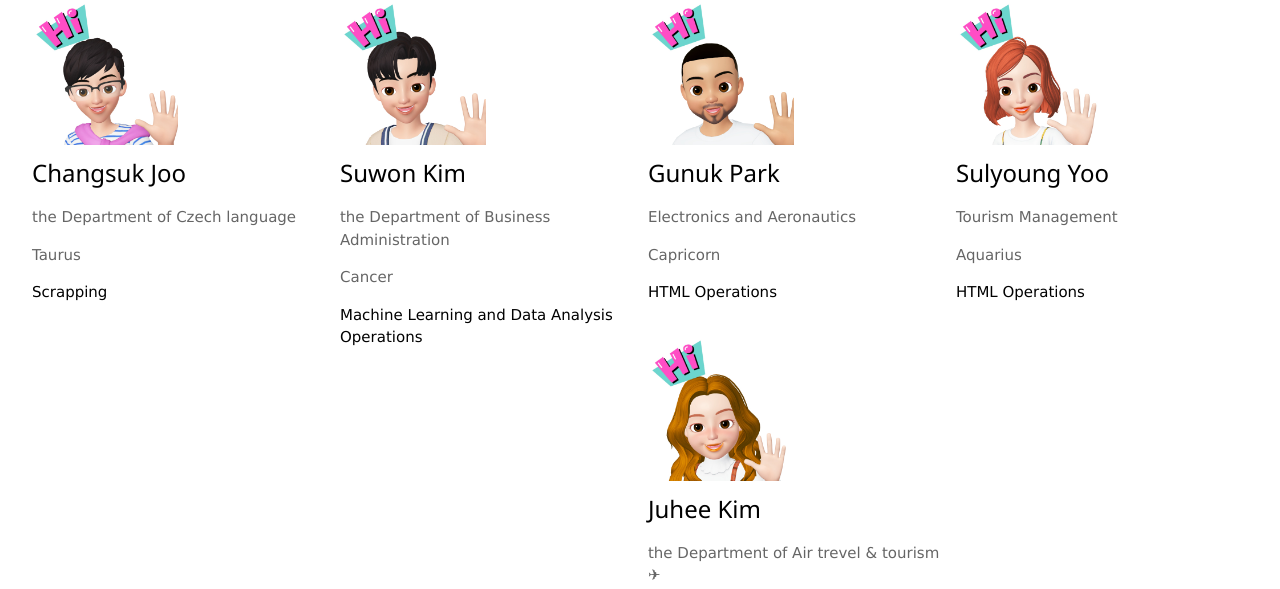
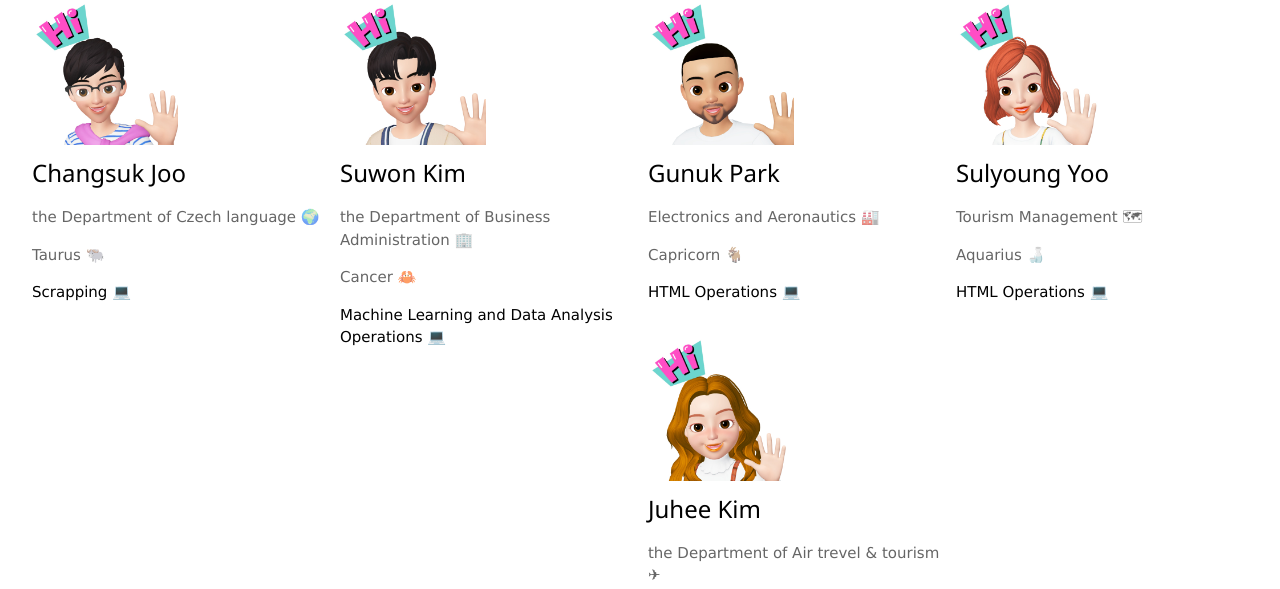
Before and after one commit to victoria2012/Multi_A_2Team, a Django app: page /tjuhee/test in a window 1280 px wide. Shown: the part 1132-1721 px from the top of the page. Run offline with Django 3.2, Linux system fonts and the light colour scheme.

Commit message:
박건욱 이모티콘 수정

```diff
--- a/templates/tjuhee/test.html
+++ b/templates/tjuhee/test.html
@@ -50,12 +50,12 @@
       <div class="w3-col l3 m6 w3-margin-bottom">
         <a><img src="/static/img/주창석.jpg" alt="주창석" style="width:50%"></a>
         <div class="w3-display-middle w3-display-hover">
-          <button class="w3-button w3-black">체코어전공 황소자리</button>
+          <button class="w3-button w3-black">주창석</button>
           </div>
         <h3>Changsuk Joo</h3>
-        <p class="w3-opacity">the Department of Czech language</p>
-        <p class="w3-opacity">Taurus</p>
-        <p>Scrapping</p>
+        <p class="w3-opacity">the Department of Czech language &#127757;</p>
+        <p class="w3-opacity">Taurus &#128003;</p>
+        <p>Scrapping &#128187;</p>
       </div>
 
       <div class="w3-col l3 m6 w3-margin-bottom">
@@ -64,9 +64,9 @@
           <button class="w3-button w3-black">김수원</button>
           </div>
         <h3>Suwon Kim</h3>
-        <p class="w3-opacity">the Department of Business Administration</p>
-        <p class="w3-opacity">Cancer</p>
-        <p>Machine Learning and Data Analysis Operations</p>
+        <p class="w3-opacity">the Department of Business Administration &#127970;</p>
+        <p class="w3-opacity">Cancer &#129408;</p>
+        <p>Machine Learning and Data Analysis Operations &#128187;</p>
       </div>
 
       <div class="w3-col l3 m6 w3-margin-bottom">
@@ -75,9 +75,9 @@
           <button class="w3-button w3-black">박건욱</button>
           </div>
         <h3>Gunuk Park</h3>
-        <p class="w3-opacity">Electronics and Aeronautics</p>
-        <p class="w3-opacity">Capricorn</p>
-        <p>HTML Operations</p>
+        <p class="w3-opacity">Electronics and Aeronautics &#127981;</p>
+        <p class="w3-opacity">Capricorn &#128016;</p>
+        <p>HTML Operations &#128187;</p>
       </div>
 
       <div class="w3-col l3 m6 w3-margin-bottom">
@@ -86,9 +86,9 @@
           <button class="w3-button w3-black">유설영</button>
           </div>
         <h3>Sulyoung Yoo</h3>
-        <p class="w3-opacity">Tourism Management</p>
-        <p class="w3-opacity">Aquarius</p>
-        <p>HTML Operations</p>
+        <p class="w3-opacity">Tourism Management &#128506;</p>
+        <p class="w3-opacity">Aquarius &#127862;</p>
+        <p>HTML Operations &#128187;</p>
       </div>
 
       <div class="w3-col l3 m6 w3-margin-bottom">
```
